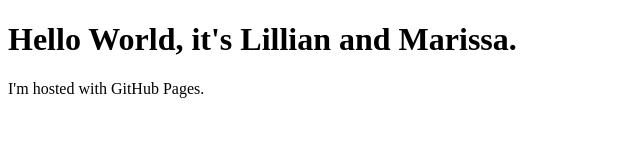
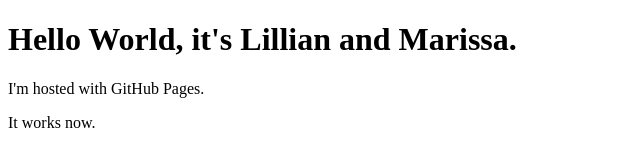
Before and after one commit to lillian8xu/lillian8xu.github.io, a plain HTML site: page index.html in a window 1280 px wide. Shown: the full height of the page, 0-640 px from the left. Drawn offline with Linux system fonts and the light colour scheme.

Commit message:
Lian Edited

```diff
--- a/index.html
+++ b/index.html
@@ -7,6 +7,9 @@
 
 <p>I'm hosted with GitHub Pages.</p>
 
+<p>It works now.</p>
+
+
 </body>
 
 </html>
```
